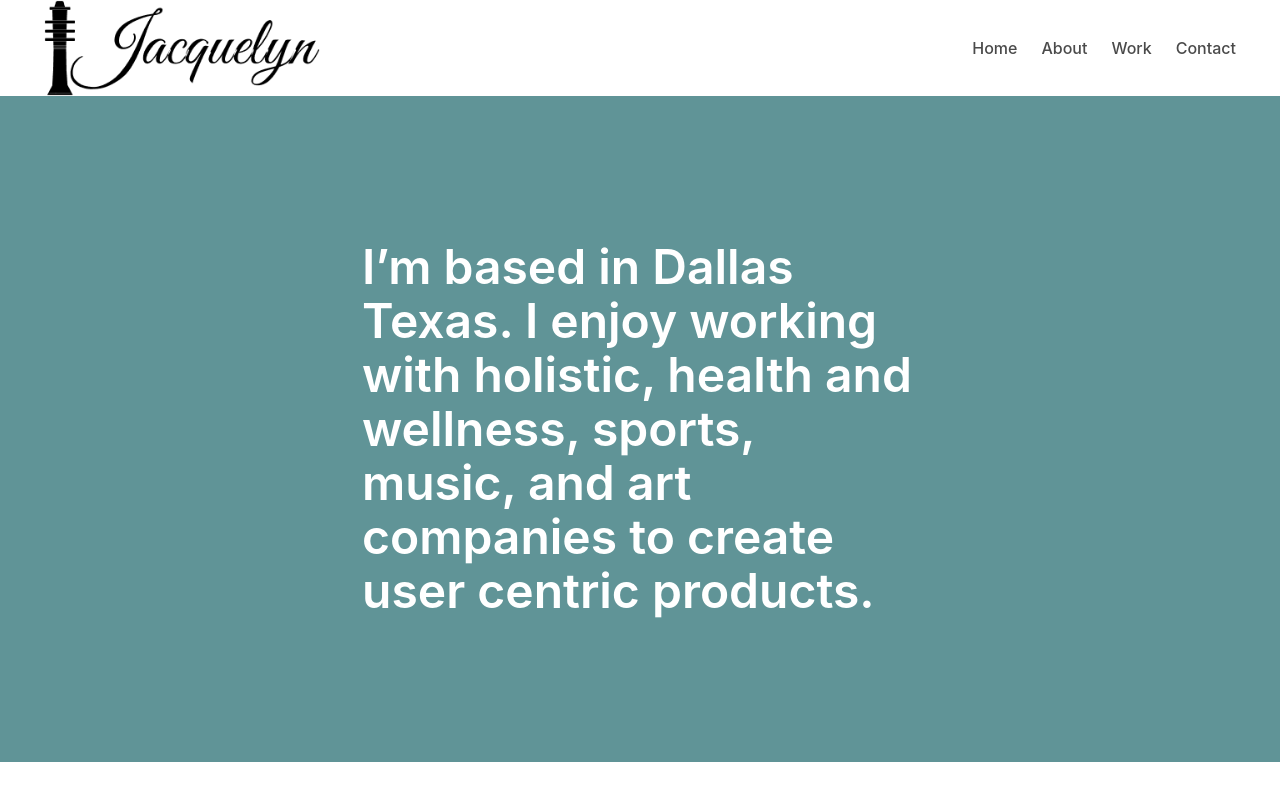
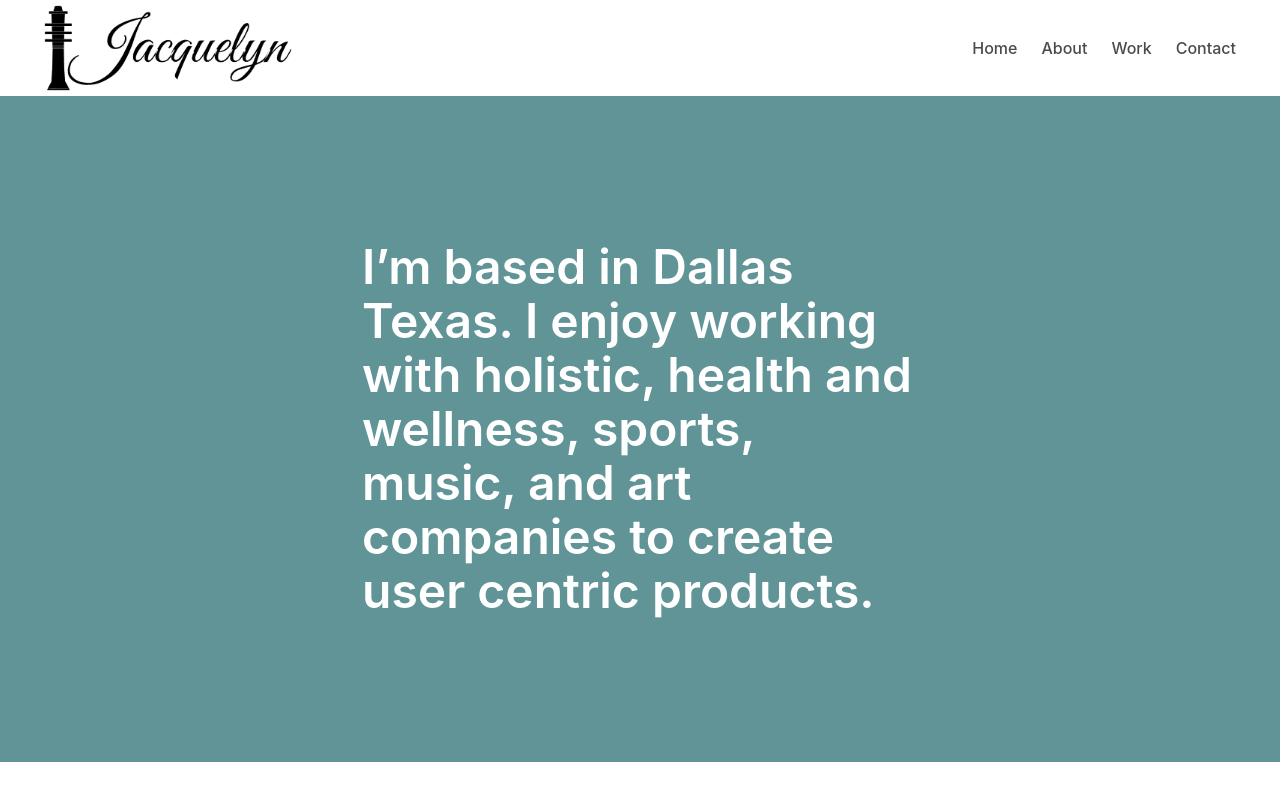
Before and after one commit to Morticia007/bulma-portfolio, a React (Create React App) app: page / in a window 1280 px wide. Shown: the top 800 px of the page. Built offline with nearby package versions, Linux system fonts and the light colour scheme.

Commit message:
Change size of logo

```diff
--- a/src/Navbar.js
+++ b/src/Navbar.js
@@ -15,7 +15,7 @@ function Navbar() {
           <a className='navbar-item' href='https://jacquelynhagman.design'>
             <img
               alt='logo`'
-              style={{ maxHeight: 96 }}
+              style={{ maxHeight: 86 }}
               src={logo}
             />
           </a>
```
